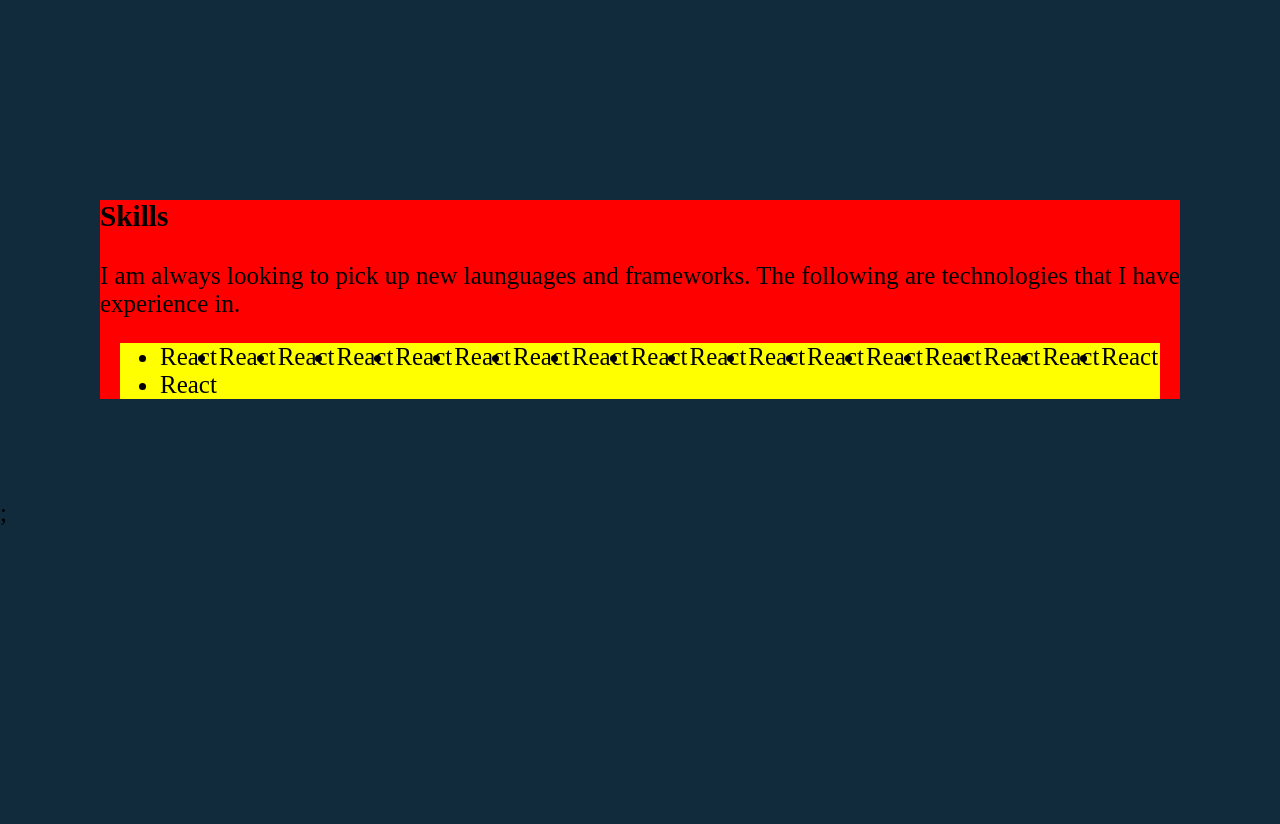
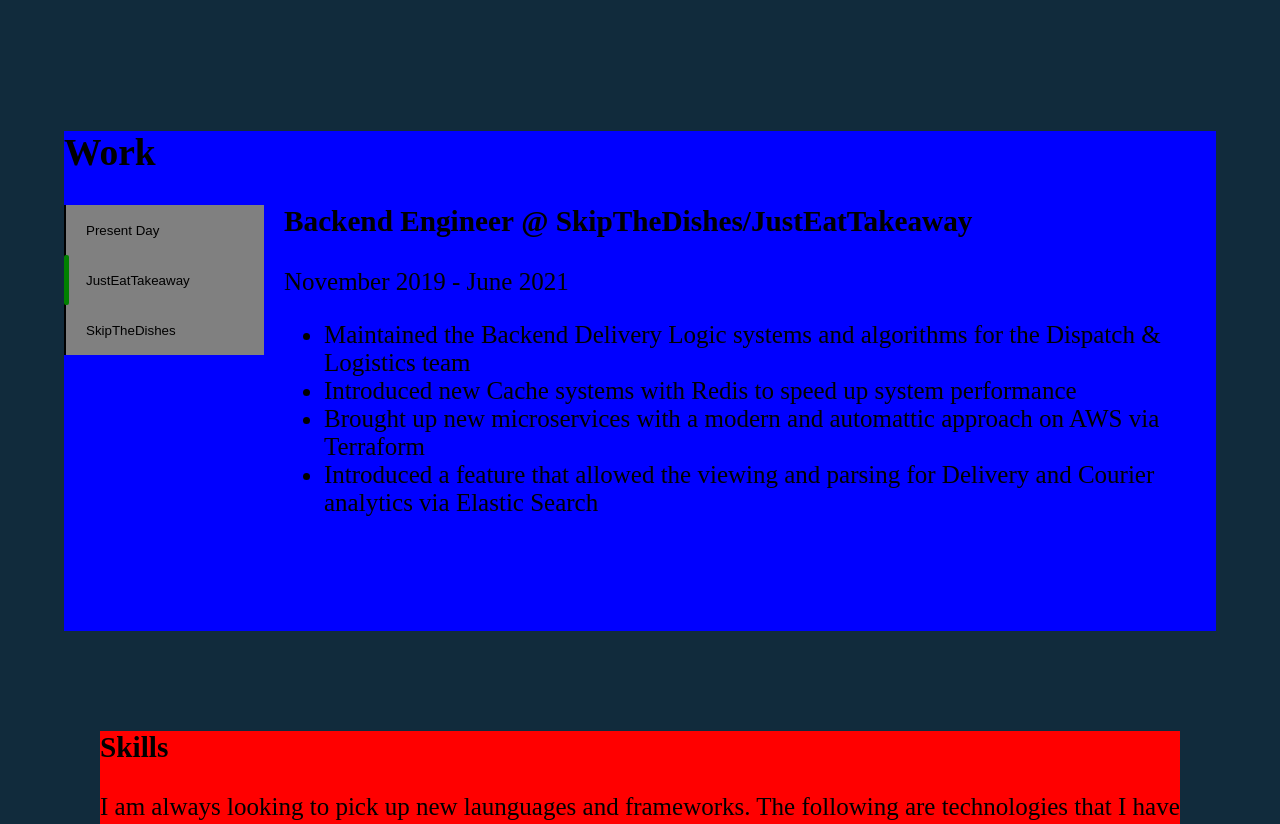
Before and after one commit to nkBrew/portfolio, a Next.js app: page / in a window 1280 px wide. Shown: the part 700-1524 px from the top of the page. Before the commit the page ends 1227 px from the top, so only its background shows below. Built offline with nearby package versions, Linux system fonts and the light colour scheme.

Commit message:
Tab Buttons, panel, work content

```diff
--- a/package.json
+++ b/package.json
@@ -21,6 +21,7 @@
     "next": "13.1.6",
     "react": "18.2.0",
     "react-dom": "18.2.0",
+    "react-intersection-observer": "^9.4.1",
     "react-transition-group": "^4.4.5",
     "scrollreveal": "^4.0.9",
     "styled-components": "^5.3.6",
--- a/src/Components/Hero/Hero.tsx
+++ b/src/Components/Hero/Hero.tsx
@@ -1,4 +1,4 @@
-import React, { useEffect, useState } from 'react';
+import React, { useEffect, useRef, useState } from 'react';
 import styled, { css } from 'styled-components';
 import { CSSTransition, TransitionGroup } from 'react-transition-group';
 
@@ -25,26 +25,11 @@ const Content = styled.div`
     color: ${({ theme }) => theme.quaternary};
     max-width: 300px;
   }
-
-  .fadeup-enter {
-    opacity: 0;
-  }
-
-  .fadeup-enter-active {
-    opacity: 1;
-    transition: opacity 500ms;
-  }
-  .fadeup-exit {
-    opacity: 1;
-  }
-  .fadeup-exit-active {
-    opacity: 0;
-    transition: opacity 500ms;
-  }
 `;
 
 const Hero = () => {
   const [isMounted, setIsMounted] = useState(false);
+  const ref = useRef(null);
 
   useEffect(() => {
     setIsMounted(true);
@@ -54,8 +39,8 @@ const Hero = () => {
       <Content>
         <TransitionGroup>
           {isMounted && (
-            <CSSTransition timeout={5000} classNames="fadeup">
-              <div>
+            <CSSTransition timeout={5000} classNames="fadeup" nodeRef={ref}>
+              <div ref={ref}>
                 <h1>Nicholas Brunoro</h1>
 
                 {/* <h3>Full Stack Developer</h3> */}
--- /dev/null
+++ b/src/Components/sections/work.tsx
@@ -0,0 +1,152 @@
+import React, { useEffect, useRef, useState } from 'react';
+import { useInView } from 'react-intersection-observer';
+import styled from 'styled-components';
+// import sr from '@/utils/sr';
+// import sr from 'scrollreveal';
+
+const StyledWork = styled.div`
+  margin: auto;
+  width: 90%;
+  background: blue;
+  height: 500px;
+`;
+
+const StyledWorkInner = styled.div`
+  display: flex;
+`;
+
+const StyledTabList = styled.div`
+  position: relative;
+  width: 200px;
+  flex-shrink: 0;
+`;
+
+const StyledTabButton = styled.button`
+  margin: 0;
+  padding: 0;
+  width: 100%;
+  background: grey;
+  display: flex;
+  border: none;
+  border-left: 2px solid black;
+  height: 50px;
+  align-items: center;
+  padding: 0 20px;
+
+  &:hover,
+  &:focus {
+    background: yellow;
+  }
+`;
+
+const StyledTabHighlight = styled.div<{ activeTab: number }>`
+  position: absolute;
+  top: 0;
+  left: 0;
+  height: 50px;
+  width: 5px;
+  background: green;
+  border-radius: 2px;
+  z-index: 10;
+
+  transform: translateY(calc(${({ activeTab }) => activeTab}*50px));
+  transition: 200ms;
+`;
+
+const StyledPanel = styled.div`
+  margin-left: 20px;
+  /* width: 500px; */
+  h3 {
+    margin-top: 0;
+  }
+`;
+
+const workData = [
+  {
+    title: 'Looking For Work',
+    tabTitle: 'Present Day',
+    company: '',
+    url: '',
+    date: 'Present',
+    notes: [
+      `After Taking some time for myself I am currently looking for my next oppurtunity to grow and contribute to a great team!`,
+    ],
+  },
+  {
+    title: 'Backend Engineer',
+    tabTitle: 'JustEatTakeaway',
+    company: 'SkipTheDishes/JustEatTakeaway',
+    url: 'https://www.justeattakeaway.com/',
+    date: 'November 2019 - June 2021',
+    notes: [
+      `Maintained the Backend Delivery Logic systems and algorithms for the Dispatch & Logistics team`,
+      `Introduced new Cache systems with Redis to speed up system performance`,
+      `Brought up new microservices with a modern and automattic approach on AWS via Terraform`,
+      `Introduced a feature that allowed the viewing and parsing for Delivery and Courier analytics via Elastic Search`,
+    ],
+  },
+  {
+    title: 'Full Stack Developer',
+    tabTitle: 'SkipTheDishes',
+    company: 'SkipTheDishes/JustEatTakeaway',
+    url: 'https://www.justeattakeaway.com/',
+    date: 'May 2018 - November 2019',
+    notes: [
+      `Implemented numerous features for the Courier Acquisition team including Courier Documents, and Bag Ordering & Fulfillment, as well as the company's internal system to maintain and view these features`,
+      `Contributed to the maintanence of code issues on the front and back end systems`,
+      `Collaborated with team members locally and remotely`,
+      `Proposed and planned a transition from Javascript to Typescript for the Courier Acquisition Landing Page`,
+    ],
+  },
+];
+
+const Work = () => {
+  const styledWorkRef = useRef(null);
+  const { ref, inView } = useInView();
+  const [activeTab, setActiveTab] = useState(1);
+
+  console.log(inView);
+  const panelData = workData[activeTab];
+  return (
+    <>
+      <StyledWork ref={ref}>
+        <h2>Work</h2>
+        <StyledWorkInner>
+          <StyledTabList>
+            {workData.map((data, i) => (
+              <StyledTabButton
+                key={`TabButton-${i}`}
+                onClick={() => setActiveTab(i)}
+              >
+                {data.tabTitle}
+              </StyledTabButton>
+            ))}
+            {/* <StyledTabButton onClick={() => setActiveTab(0)}>B</StyledTabButton> */}
+            {/* <StyledTabButton onClick={() => setActiveTab(1)}>C</StyledTabButton> */}
+            <StyledTabHighlight activeTab={activeTab} />
+          </StyledTabList>
+          <StyledPanel>
+            <h3>
+              <span>{panelData.title}</span>&nbsp;@&nbsp;
+              <span>
+                <a href={panelData.url} target="_blank" rel="noreferrer">
+                  {panelData.company}
+                </a>
+              </span>
+            </h3>
+            <p>{panelData.date}</p>
+            <div>
+              <ul>
+                {panelData.notes.map((note, j) => (
+                  <li key={`WorkDataNotes-${j}`}>{note}</li>
+                ))}
+              </ul>
+            </div>
+          </StyledPanel>
+        </StyledWorkInner>
+      </StyledWork>
+    </>
+  );
+};
+
+export default Work;
--- a/src/pages/index.tsx
+++ b/src/pages/index.tsx
@@ -6,6 +6,7 @@ import styled from 'styled-components';
 import Hero from '@/Components/Hero/Hero';
 import Header from '@/Components/Header/Header';
 import Skills from '@/Components/sections/skills';
+import Work from '@/Components/sections/work';
 
 const Foobar = styled.div``;
 
@@ -16,6 +17,7 @@ export default function Home() {
     <>
       <Header />
       <Hero />
+      <Work />
       <Skills />
     </>
   );
--- a/src/styles/globals.ts
+++ b/src/styles/globals.ts
@@ -1,4 +1,5 @@
 import { createGlobalStyle } from 'styled-components';
+import Transitions from './transitions';
 
 const GlobalStyles = createGlobalStyle`
   :root{
@@ -6,6 +7,8 @@ const GlobalStyles = createGlobalStyle`
     --navy-shadow: #06141d;
 
   }
+
+  ${Transitions}
   html,
   body {
     max-width: 100vw;
--- /dev/null
+++ b/src/styles/transitions.ts
@@ -0,0 +1,21 @@
+import { css } from 'styled-components';
+
+const Transitions = css`
+  .fadeup-enter {
+    opacity: 0;
+  }
+
+  .fadeup-enter-active {
+    opacity: 1;
+    transition: opacity 700ms;
+  }
+  .fadeup-exit {
+    opacity: 1;
+  }
+  .fadeup-exit-active {
+    opacity: 0;
+    transition: opacity 500ms;
+  }
+`;
+
+export default Transitions;
```
Also changed, not shown: 1 other file (tests, documents, lock files or other folders).
